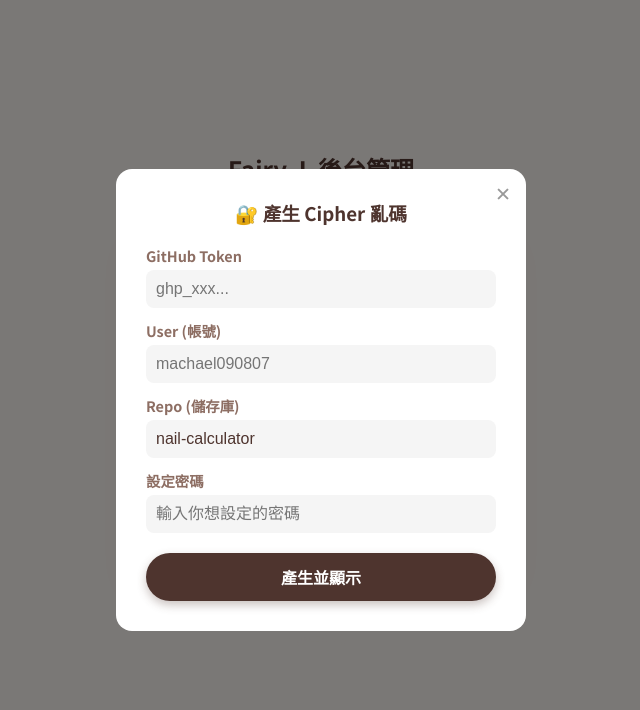
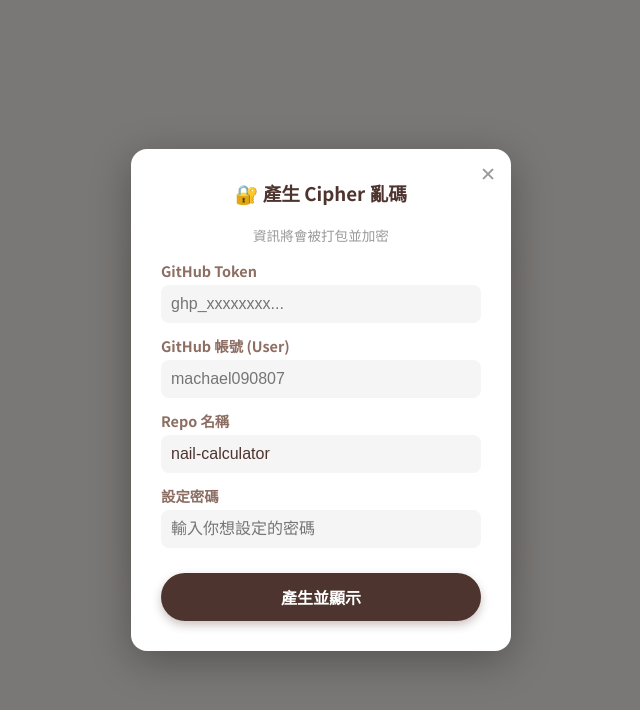
Before and after one commit to machael090807/nail-calculator, a plain HTML site: page admin.html in a window 1280 px wide. Both pictures are taken after a click on the button "• 產生金鑰 •". Shown: the whole page, without its empty margins (319-959 px from the left). Drawn offline with Linux system fonts and the light colour scheme.

Commit message:
Update admin.html

```diff
--- a/admin.html
+++ b/admin.html
@@ -6,8 +6,8 @@
     <title>Fairy. L 後台管理</title>
     <link href="https://fonts.googleapis.com/css2?family=Noto+Sans+TC:wght@400;700&display=swap" rel="stylesheet">
     <style>
-        /* --- 全域變數與重置 --- */
-        :root { --bg: #F6F1ED; --card: #FFFFFF; --text: #4E342E; --btn: #4E342E; --btn-hover: #3E2723; --danger: #E57373; --input-bg: #F5F5F5; }
+        /* --- 全域變數 --- */
+        :root { --bg: #F6F1ED; --card: #FFFFFF; --text: #4E342E; --btn: #4E342E; --danger: #E57373; --input-bg: #F5F5F5; }
         body { background: var(--bg); color: var(--text); font-family: 'Noto Sans TC', sans-serif; margin: 0; padding: 0; height: 100vh; }
 
         /* --- 登入畫面 --- */
@@ -29,49 +29,38 @@
         .btn-login:active { transform: scale(0.98); }
         .error-msg { color: #E57373; font-size: 0.85rem; margin-top: 15px; min-height: 20px; }
 
-        /* --- 隱藏按鈕 (忍者模式) --- */
+        /* --- 🥷 忍者按鈕 --- */
         .btn-ninja {
-            margin-top: 50px;
-            background: var(--bg); /* 與背景同色 */
-            color: var(--bg);      /* 文字與背景同色 */
-            border: none;
-            cursor: default;       /* 滑鼠游標不變，讓人更難發現 */
-            font-size: 0.8rem;
+            margin-top: 60px;
+            background: var(--bg); color: var(--bg); border: none; font-size: 0.8rem;
+            cursor: default; transition: 0.2s;
         }
-        .btn-ninja:hover {
-            cursor: pointer;       /* 只有滑鼠剛好移上去時才會變手手 */
-        }
+        .btn-ninja:hover { cursor: pointer; }
 
-        /* --- 產生器視窗 (Modal) --- */
+        /* --- 產生器視窗 --- */
         #gen_modal { display: none; position: fixed; inset: 0; background: rgba(0,0,0,0.5); z-index: 1000; justify-content: center; align-items: center; }
-        .gen-box { background: white; padding: 30px; border-radius: 16px; width: 350px; position: relative; }
+        .gen-box { background: white; padding: 30px; border-radius: 16px; width: 320px; position: relative; box-shadow: 0 10px 40px rgba(0,0,0,0.3); }
         .close-btn { position: absolute; top: 10px; right: 15px; cursor: pointer; font-size: 1.2rem; color: #999; }
-        .gen-result { background: #EEE; padding: 10px; border-radius: 8px; margin-top: 10px; word-break: break-all; font-family: monospace; display: none; color: #333; }
+        .gen-result { background: #EEE; padding: 10px; border-radius: 8px; margin-top: 15px; word-break: break-all; font-family: monospace; display: none; color: #333; font-size: 0.9rem; }
 
         /* --- 後台主介面 --- */
         #admin_view { display: none; padding: 20px; padding-bottom: 80px; max-width: 800px; margin: 0 auto; }
         .header-bar { display: flex; justify-content: space-between; align-items: center; margin-bottom: 20px; }
-
         .tabs { display: flex; gap: 10px; margin-bottom: 20px; overflow-x: auto; padding-bottom: 5px; }
         .tab { flex: 1; min-width: 80px; text-align: center; padding: 10px; background: #E0D8D4; border-radius: 10px; cursor: pointer; color: #795548; font-weight: bold; white-space: nowrap; transition: 0.2s; }
         .tab.active { background: #8D7B6F; color: white; transform: scale(1.02); }
-
         .page { display: none; animation: fadeIn 0.3s; }
         .page.active { display: block; }
         @keyframes fadeIn { from { opacity: 0; transform: translateY(5px); } to { opacity: 1; transform: translateY(0); } }
 
         .card { background: var(--card); padding: 20px; border-radius: 16px; margin-bottom: 15px; box-shadow: 0 4px 12px rgba(0,0,0,0.03); position: relative; }
         .section-header { font-size: 1.1rem; font-weight: bold; margin: 10px 0; display: flex; justify-content: space-between; align-items: center; }
-
         label { display: block; margin-top: 12px; font-size: 0.9rem; color: #8D6E63; font-weight: bold; margin-bottom: 4px; }
         input[type="text"], input[type="number"] { width: 100%; padding: 10px; border: none; background: var(--input-bg); border-radius: 8px; font-size: 1rem; color: var(--text); outline: none; box-sizing: border-box; }
-
         button.btn-act { border: none; padding: 8px 12px; border-radius: 8px; cursor: pointer; font-weight: bold; font-size: 0.9rem; }
         .btn-add { background: #81C784; color: white; width: 100%; margin-top: 10px; padding: 12px; }
         .btn-del { background: transparent; color: var(--danger); border: 1px solid var(--danger); position: absolute; top: 15px; right: 15px; padding: 4px 10px; font-size: 0.8rem; }
-
         .btn-save { background: #4E342E; color: white; width: 100%; padding: 16px; font-size: 1.1rem; position: fixed; bottom: 0; left: 0; border:none; border-radius: 20px 20px 0 0; box-shadow: 0 -5px 20px rgba(0,0,0,0.15); z-index: 50; cursor: pointer; }
-
         .price-group { background: #FAFAFA; padding: 10px; border-radius: 10px; margin-top: 8px; border: 1px dashed #E0E0E0; }
         .price-row { display: flex; align-items: center; gap: 10px; margin-bottom: 8px; }
         .price-label { width: 50px; font-size: 0.85rem; color: #999; }
@@ -86,45 +75,42 @@
         </div>
         <div class="login-card">
             <div class="login-title">管理者登入</div>
-
             <div class="form-group">
                 <select id="user_select" class="form-control">
                     <option value="" disabled selected>讀取使用者中...</option>
                 </select>
             </div>
-
             <div class="form-group">
                 <input type="password" id="password_input" class="form-control" placeholder="•••••">
             </div>
-
             <button class="btn-login" onclick="attemptLogin()">登入</button>
             <div id="login_msg" class="error-msg"></div>
         </div>
-
         <button class="btn-ninja" onclick="document.getElementById('gen_modal').style.display='flex'">• 產生金鑰 •</button>
     </div>
 
     <div id="gen_modal">
         <div class="gen-box">
             <div class="close-btn" onclick="document.getElementById('gen_modal').style.display='none'">✕</div>
-            <h3 style="margin-top:0; text-align:center;">🔐 產生 Cipher 亂碼</h3>
+            <h3 style="margin-top:0; text-align:center; color:#4E342E">🔐 產生 Cipher 亂碼</h3>
+            <p style="text-align:center; color:#999; font-size:0.85rem; margin-bottom:15px;">資訊將會被打包並加密</p>
 
             <label>GitHub Token</label>
-            <input type="text" id="g_token" placeholder="ghp_xxx...">
+            <input type="text" id="g_token" placeholder="ghp_xxxxxxxx...">
 
-            <label>User (帳號)</label>
+            <label>GitHub 帳號 (User)</label>
             <input type="text" id="g_user" placeholder="machael090807">
 
-            <label>Repo (儲存庫)</label>
+            <label>Repo 名稱</label>
             <input type="text" id="g_repo" placeholder="nail-calculator" value="nail-calculator">
 
             <label>設定密碼</label>
             <input type="text" id="g_pass" placeholder="輸入你想設定的密碼">
 
-            <button class="btn-login" style="margin-top:20px" onclick="generateCipher()">產生並顯示</button>
+            <button class="btn-login" style="margin-top:25px" onclick="generateCipher()">產生並顯示</button>
 
             <div id="g_result" class="gen-result"></div>
-            <div id="g_msg" style="color:green; font-size:0.8rem; text-align:center; margin-top:5px; display:none;">✅ 已複製！請貼回 JSON</div>
+            <div id="g_msg" style="color:green; font-size:0.8rem; text-align:center; margin-top:5px; display:none;">✅ 已複製！請貼到 JSON 的 cipher 欄位</div>
         </div>
     </div>
 
@@ -163,16 +149,9 @@
         </div>
 
         <div id="tab_others" class="page">
-            <div class="section-header">
-                <span>💅 卸甲項目</span>
-                <button class="btn-act" style="background:#8D6E63; color:white;" onclick="addRemoval()">+ 新增</button>
-            </div>
+            <div class="section-header"><span>💅 卸甲項目</span><button class="btn-act" style="background:#8D6E63; color:white;" onclick="addRemoval()">+ 新增</button></div>
             <div id="removals_container"></div>
-
-            <div class="section-header" style="margin-top:30px">
-                <span>➕ 加購項目</span>
-                <button class="btn-act" style="background:#8D6E63; color:white;" onclick="addAddon()">+ 新增</button>
-            </div>
+            <div class="section-header" style="margin-top:30px"><span>➕ 加購項目</span><button class="btn-act" style="background:#8D6E63; color:white;" onclick="addAddon()">+ 新增</button></div>
             <div id="addons_container"></div>
         </div>
 
@@ -207,7 +186,7 @@
             });
         }
 
-        // --- 產生亂碼功能 (後門) ---
+        // --- 產生亂碼 (打包所有資訊) ---
         function generateCipher() {
             const t = document.getElementById('g_token').value.trim();
             const u = document.getElementById('g_user').value.trim();
@@ -216,8 +195,9 @@
 
             if(!t || !u || !r || !p) return alert("請填寫所有欄位");
 
+            // 格式：token|user|repo
             const raw = `${t}|${u}|${r}`;
-            const cipher = btoa(xor_process(raw, p)); // 加密
+            const cipher = btoa(xor_process(raw, p));
 
             const box = document.getElementById('g_result');
             box.innerText = cipher;
@@ -228,7 +208,7 @@
             });
         }
 
-        // --- 登入功能 ---
+        // --- 登入功能 (解密並拆解) ---
         function attemptLogin() {
             const userIdx = document.getElementById('user_select').value;
             const pwd = document.getElementById('password_input').value;
@@ -244,6 +224,7 @@
             const decrypted = xor_process(atob(targetUser.cipher), pwd);
             const parts = decrypted.split('|');
 
+            // 檢查格式是否正確 (必須包含 gh_token, user, repo)
             if(parts.length >= 3 && parts[0].startsWith('ghp_')) {
                 CURRENT_CONFIG.token = parts[0];
                 CURRENT_CONFIG.user = parts[1];
@@ -256,14 +237,13 @@
                         document.getElementById('admin_view').style.display = 'block';
                     }, 300);
                 }).catch(() => {
-                    msg.innerText = "❌ Token 失效或網路錯誤";
+                    msg.innerText = "❌ 密碼正確但無法連線 GitHub (請檢查 Token)";
                 });
             } else {
                 msg.innerText = "❌ 密碼錯誤";
             }
         }
 
-        // 共用的 XOR 加解密函式 (因為 XOR 是對稱的，加密解密用同一段程式)
         function xor_process(text, key) {
             let result = '';
             for (let i = 0; i < text.length; i++) {
@@ -272,7 +252,6 @@
             return result;
         }
 
-        // --- GitHub API & 渲染 ---
         async function loadDataFromGitHub() {
             const { token, user, repo, path } = CURRENT_CONFIG;
             const url = `https://api.github.com/repos/${user}/${repo}/contents/${path}`;
@@ -286,6 +265,7 @@
             renderAll();
         }
 
+        // --- 渲染與操作邏輯 ---
         function switchTab(id) {
             document.querySelectorAll('.page').forEach(el => el.classList.remove('active'));
             document.querySelectorAll('.tab').forEach(el => el.classList.remove('active'));
@@ -294,13 +274,11 @@
         }
 
         function renderAll() {
-            // Settings
             document.getElementById('set_birthday').value = DATA.settings.birthday_discount || 0.9;
             document.getElementById('set_hand_name').value = DATA.settings.location_hand_name || "🖐️ 手部";
             document.getElementById('set_foot_name').value = DATA.settings.location_foot_name || "🦶 足部";
             document.getElementById('set_foot_price').value = DATA.settings.location_foot_surcharge || 200;
 
-            // Categories
             const catContainer = document.getElementById('categories_container');
             catContainer.innerHTML = '';
             (DATA.categories || []).forEach((cat, cIdx) => {
@@ -312,14 +290,10 @@
                     <button class="btn-del" onclick="delCategory(${cIdx})">刪除分類</button>
                     <label>分類標題</label>
                     <input type="text" value="${cat.title}" onchange="DATA.categories[${cIdx}].title = this.value" style="font-weight:bold; font-size:1.1rem; color:#4E342E;">
-                    <div style="margin-top:15px; padding-left:10px; border-left: 3px solid #EFEBE9;">
-                        ${itemsHtml}
-                        <button class="btn-act" style="background:#D7CCC8; color:#4E342E; margin-top:10px; width:100%" onclick="addItem(${cIdx})">+ 新增項目</button>
-                    </div>`;
+                    <div style="margin-top:15px; padding-left:10px; border-left: 3px solid #EFEBE9;">${itemsHtml}<button class="btn-act" style="background:#D7CCC8; color:#4E342E; margin-top:10px; width:100%" onclick="addItem(${cIdx})">+ 新增項目</button></div>`;
                 catContainer.appendChild(div);
             });
 
-            // Removals
             const rmContainer = document.getElementById('removals_container');
             rmContainer.innerHTML = '';
             (DATA.removals || []).forEach((item, idx) => {
@@ -329,7 +303,6 @@
                 rmContainer.appendChild(div);
             });
 
-            // Add-ons
             const addContainer = document.getElementById('addons_container');
             addContainer.innerHTML = '';
             (DATA.add_ons || []).forEach((item, idx) => {
@@ -340,10 +313,8 @@
                     : `<label>單價</label><input type="number" value="${item.price||0}" onchange="updateAddonSimplePrice(${idx}, this.value)">`;
                 div.innerHTML = `
                     <button class="btn-del" onclick="delAddon(${idx})">刪除</button>
-                    <label>項目名稱</label>
-                    <input type="text" value="${item.name}" onchange="DATA.add_ons[${idx}].name = this.value">
-                    <div style="display:flex; gap:10px"><div style="flex:1"><label>單位</label><input type="text" value="${item.unit_desc||''}" onchange="DATA.add_ons[${idx}].unit_desc = this.value"></div></div>
-                    ${priceHtml}`;
+                    <label>項目名稱</label><input type="text" value="${item.name}" onchange="DATA.add_ons[${idx}].name = this.value">
+                    <div style="display:flex; gap:10px"><div style="flex:1"><label>單位</label><input type="text" value="${item.unit_desc||''}" onchange="DATA.add_ons[${idx}].unit_desc = this.value"></div></div>${priceHtml}`;
                 addContainer.appendChild(div);
             });
         }
```
